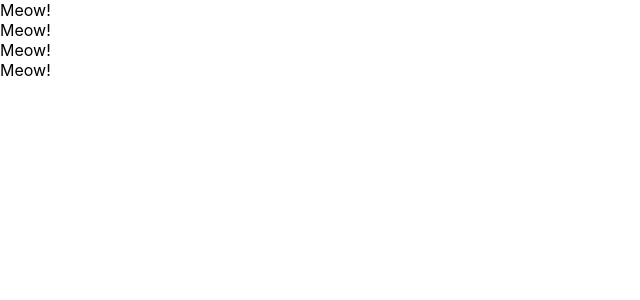
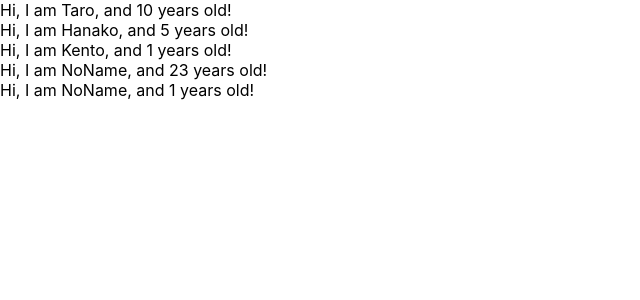
Before and after one commit to r-big-island/udemy-react-redux-crud-application, a React (Create React App) app: page / in a window 1280 px wide. Shown: the top 300 px of the page, without its empty margins (0-640 px from the left). Built offline with nearby package versions, Linux system fonts and the light colour scheme.

Commit message:
learn props of component

```diff
--- a/src/App.js
+++ b/src/App.js
@@ -1,28 +1,31 @@
 import React from 'react';
 
-// function App() {
-//   return (
-//     <React.Fragment>
-//       <label htmlFor="bar">bar</label>
-//       <input type="text" onClick={() => console.log("I am clicked")}></input>
-//     </React.Fragment>
-//   )
-//}
-
 const App = () => {
+  const profiles = [
+    { name: "Taro", age: 10 },
+    { name: "Hanako", age: 5 },
+    { name: "Kento" },
+    { age: 23 },
+    {}
+  ]
   return (
-
     <div>
-      <Cat />
-      <Cat />
-      <Cat />
-      <Cat />
+      {
+        profiles.map((profile, index) => {
+          return <User name={profile.name} age={profile.age} key={index}/>
+        })
+      }
     </div>
   )
 }
 
-const Cat = () => {
-  return <div>Meow!</div>
+const User = (props) => {
+  return <div>Hi, I am {props.name}, and {props.age} years old!</div>
+}
+
+User.defaultProps = {
+  name: "NoName",
+  age: 1
 }
 
 export default App;
```
